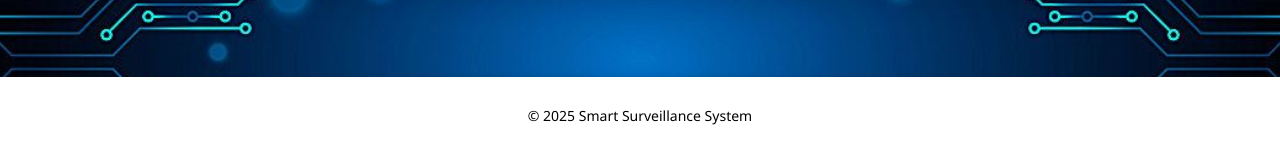
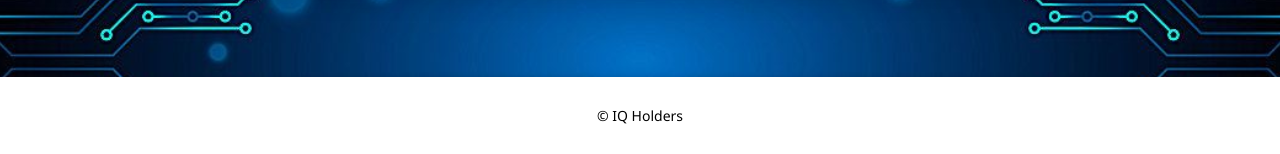
Before and after one commit to mrlucifer006/quiet-scan, a Flask app: page /about in a window 1280 px wide. Shown: the part 1134-1288 px from the top of the page. Run offline with Flask 3, Linux system fonts and the light colour scheme; parts of the project's set-up code (start-up, migrations or seed data) failed here and were passed over.

Commit message:
Update base.html

```diff
--- a/QuietScan/Templates/base.html
+++ b/QuietScan/Templates/base.html
@@ -20,7 +20,7 @@
     </div>
 
     <footer>
-        <p>&copy; 2025 Smart Surveillance System</p>
+        <p>&copy; IQ Holders</p>
     </footer>
 </body>
 </html>
```
